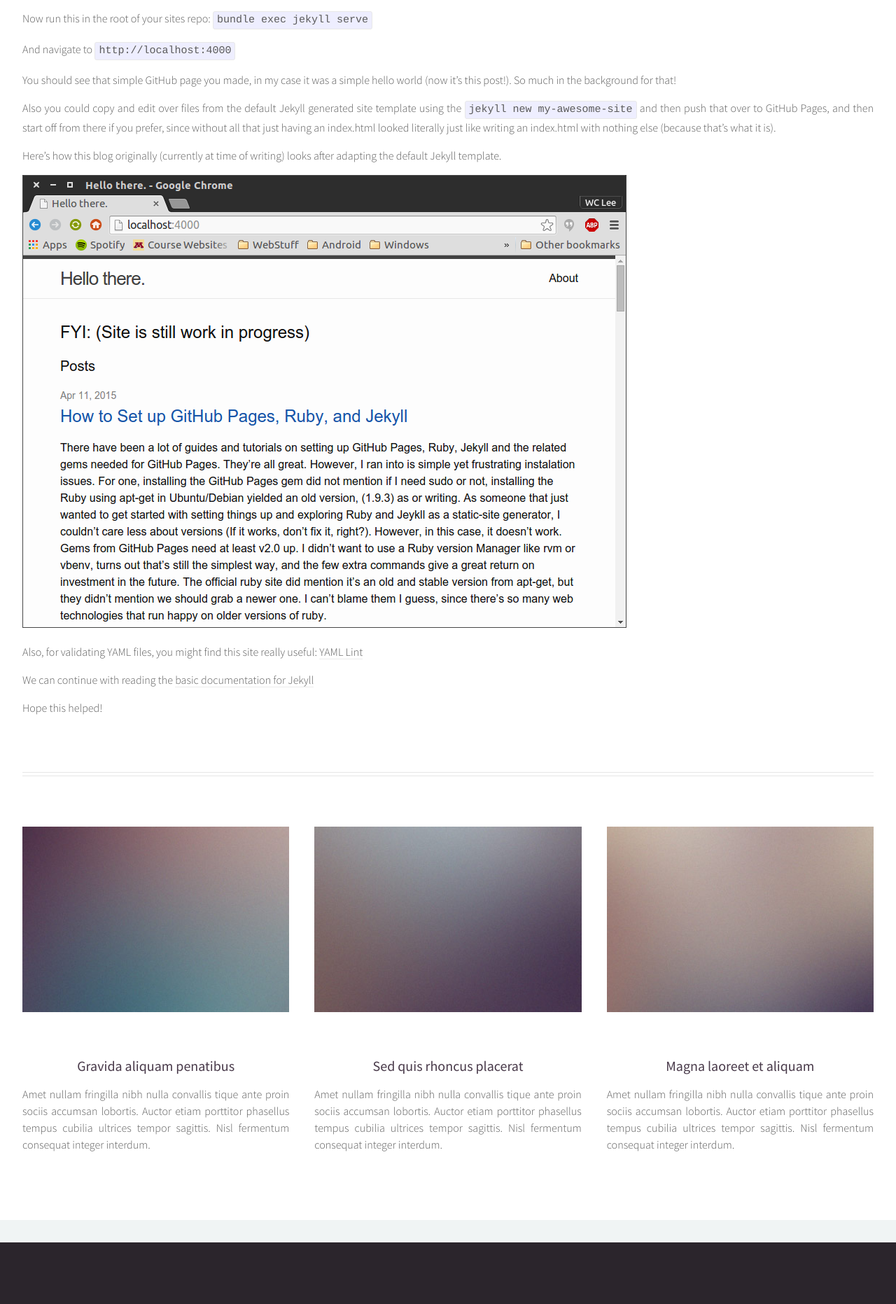
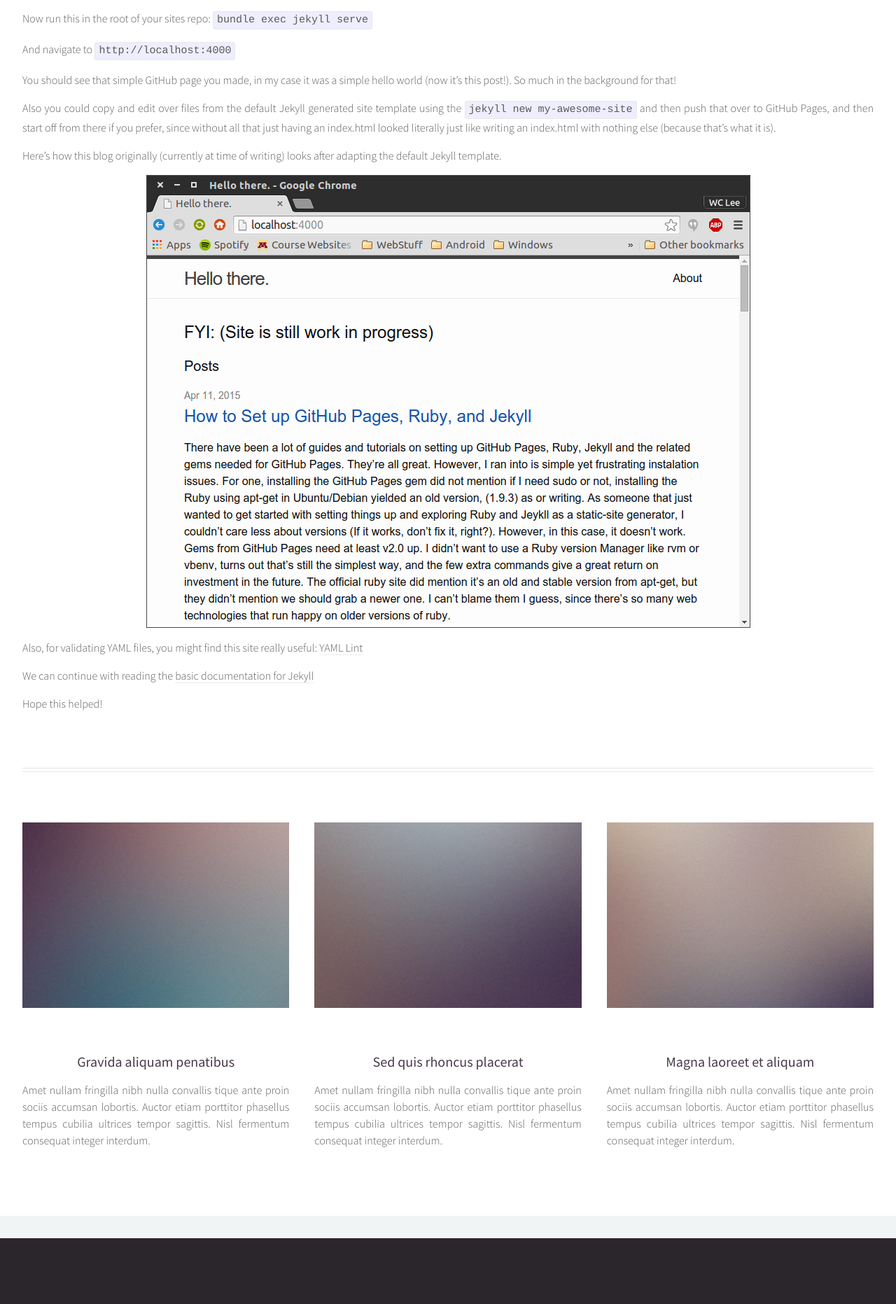
Before and after one commit to leewc/legacy, a Jekyll site: the page built from _posts/tutorials/2015-04-15-set_up_GitHub_pages_Jekyll_tutorial.md, in a window 1280 px wide. Shown: the part 3131-4994 px from the top of the page at 70% size. Built offline with Jekyll 4.4.1, drawn with Linux system fonts in a browser that asks for light colours.

Commit message:
Added tested center styles in CSS

```diff
--- a/_posts/tutorials/2015-04-15-set_up_GitHub_pages_Jekyll_tutorial.md
+++ b/_posts/tutorials/2015-04-15-set_up_GitHub_pages_Jekyll_tutorial.md
@@ -125,7 +125,7 @@ Also you could copy and edit over files from the default Jekyll generated site t
 
 Here's how this blog originally (currently at time of writing) looks after adapting the default Jekyll template.
 
-![Initial Look. Vanilla.](/assets/images/initial_look.png)
+![Initial Look. Vanilla.](/assets/images/initial_look.png){: .totem}
 
 Also, for validating YAML files, you might find this site really useful: [YAML Lint](www.yamllint.com)
 
--- a/css/style.css
+++ b/css/style.css
@@ -244,10 +244,17 @@
 			outline: 0;
 		}
 
-			img /* http://webdesignerwall.com/tutorials/5-useful-css-tricks-for-responsive-design/ */
+			img /* http://webdesignerwall.com/tutorials/5-useful-css-tricks-for-responsive-design */
 			{
 				max-width: 100%;
 				width: auto;
+			}
+
+			img.totem /*center and stack images on top of another like a totem*/
+			{
+				display: block;
+    			margin-left: auto;
+    			margin-right: auto;
 			}
 
 			.image img
```
